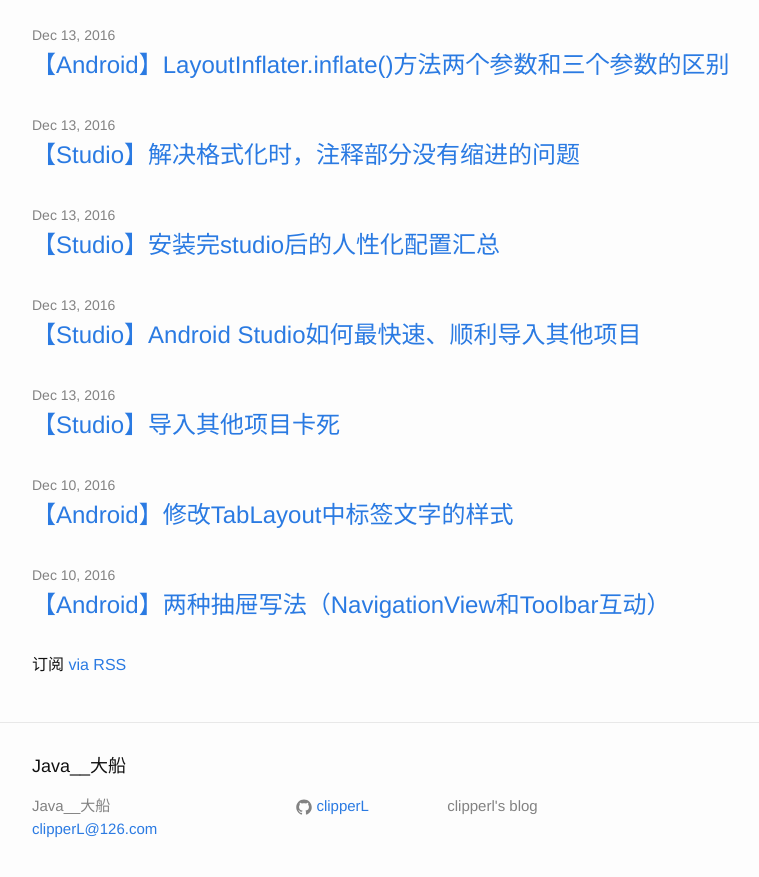
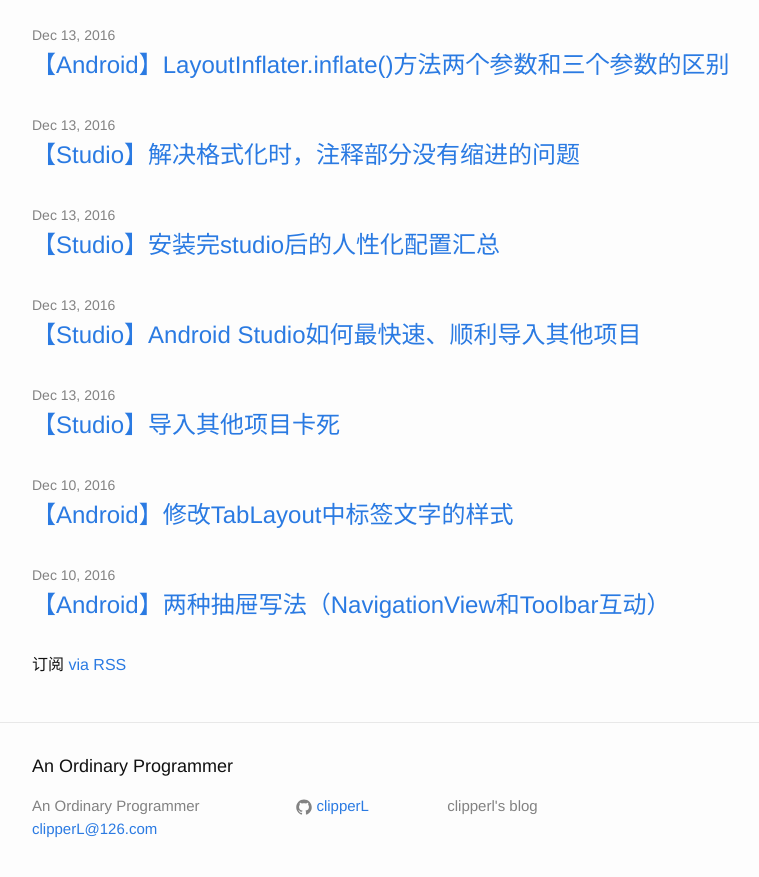
Before and after one commit to clipperL/clipperl.github.io, a Jekyll site: the page built from index.html, in a window 1280 px wide and 900 px high, scrolled down 1968 px. Shown: the top 877 px of the window, without its empty margins (238-997 px from the left). Built offline with Jekyll 4.4.1, drawn with Linux system fonts in a browser that asks for light colours; comment, search, counter and statistics services are not loaded; some of the changed text lies outside the part shown.

Commit message:
change title

```diff
--- a/_config.yml
+++ b/_config.yml
@@ -1,5 +1,5 @@
 # Site settings
-title: Java__大船
+title: An Ordinary Programmer
 email: clipperL@126.com
 description: > # this means to ignore newlines until "baseurl:"
   clipperl's blog
```
